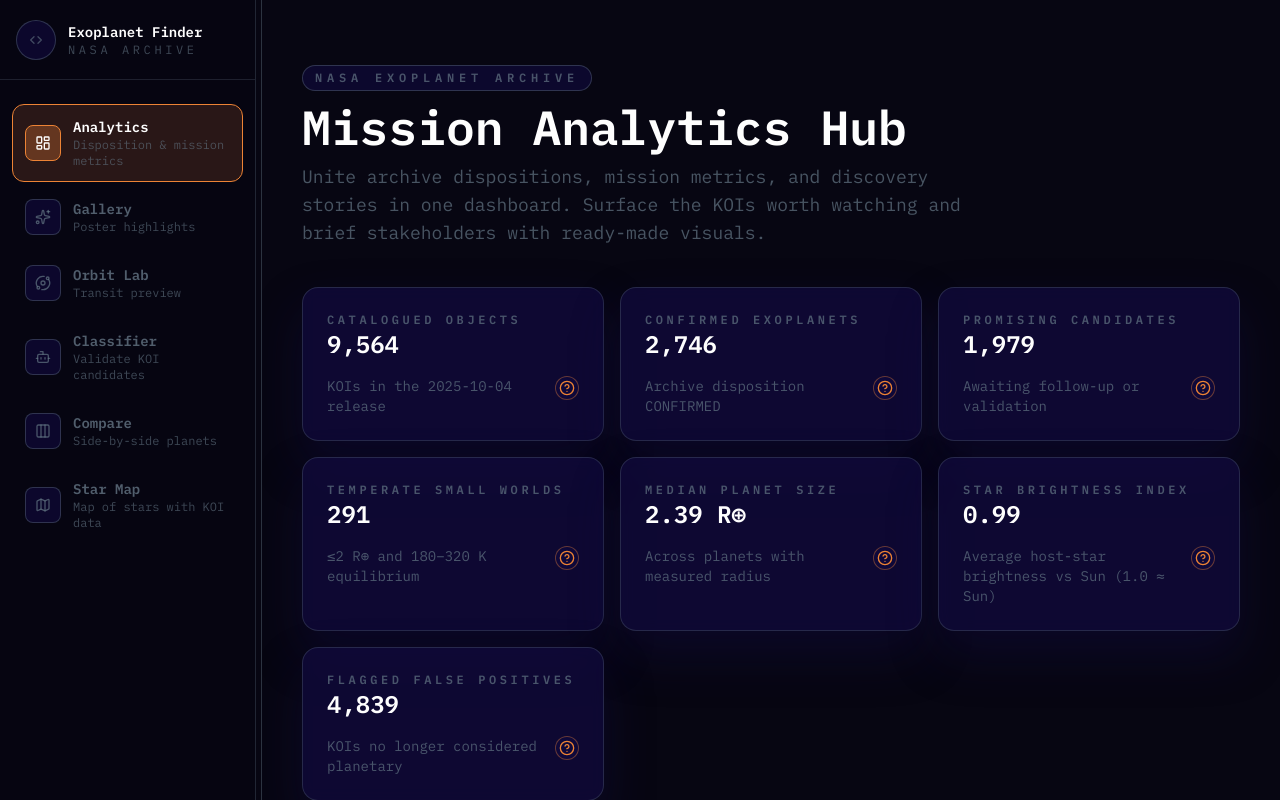
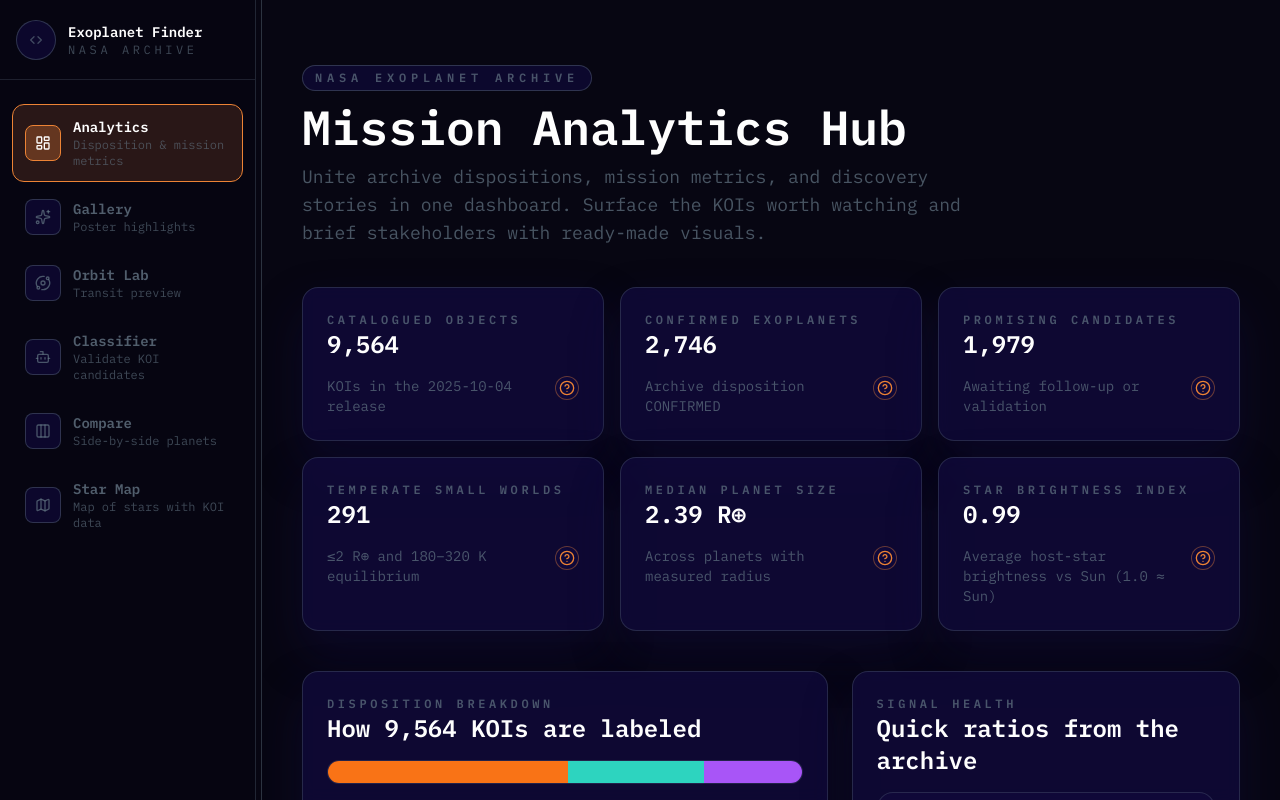
Before and after one commit to Slowlybomb/Exoplanets, a React (Vite) app: page /analytics in a window 1280 px wide. Built offline with nearby package versions, Linux system fonts and the light colour scheme.

Commit message:
Change in anal

```diff
--- a/src/pages/Analytics.tsx
+++ b/src/pages/Analytics.tsx
@@ -72,14 +72,6 @@
     detail: "Average host-star brightness vs Sun (1.0 ≈ Sun)",
     tooltip:
       "Calculated from stellar effective temperature compared with the Sun (Teff ≈ 5778 K). Values above 1.0 indicate hotter, brighter stars; below 1.0 indicates cooler hosts."
-  },
-  {
-    id: "false-positive",
-    title: "Flagged False Positives",
-    value: exoplanetSummaryStats.falsePositiveCount.toLocaleString(),
-    detail: "KOIs no longer considered planetary",
-    tooltip:
-      "Signals once tagged as KOIs that later turned out to be stellar noise, instrumentation artifacts, or eclipsing binary stars."
   }
 ];
 
```
